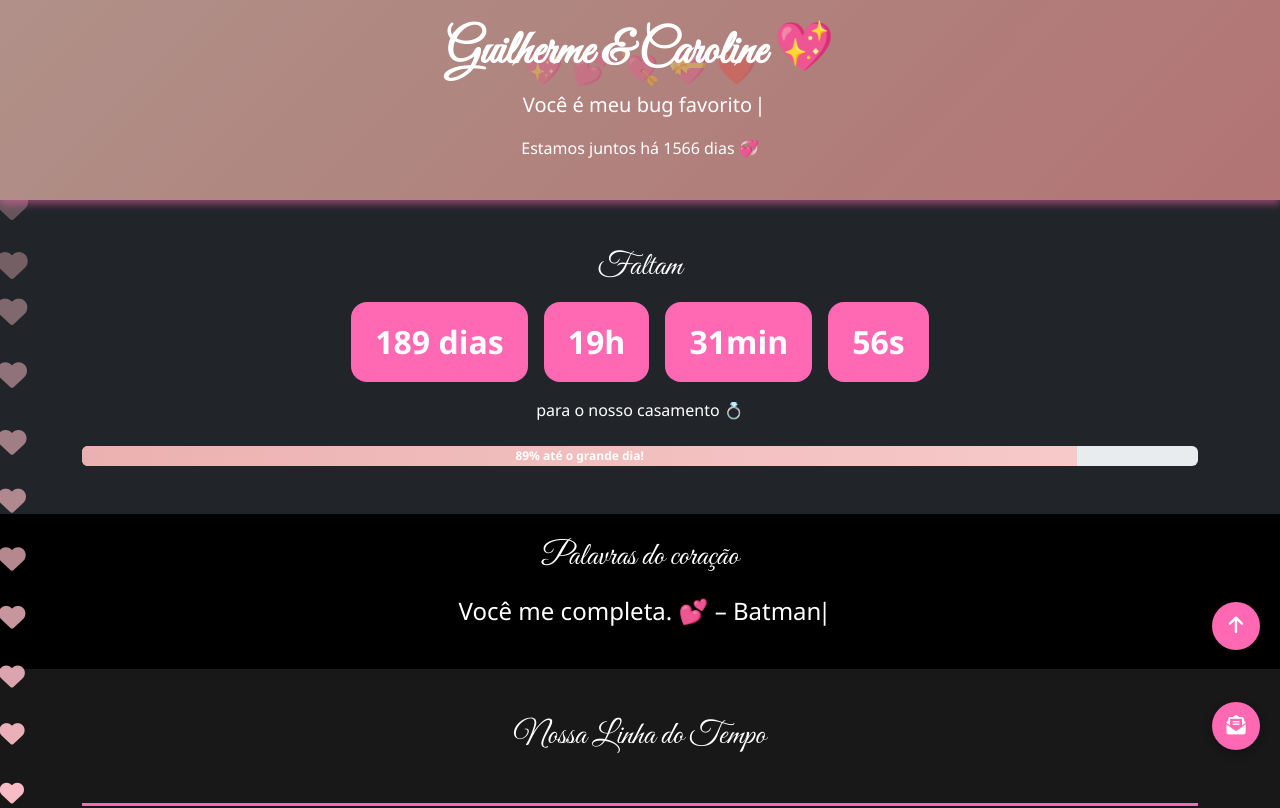
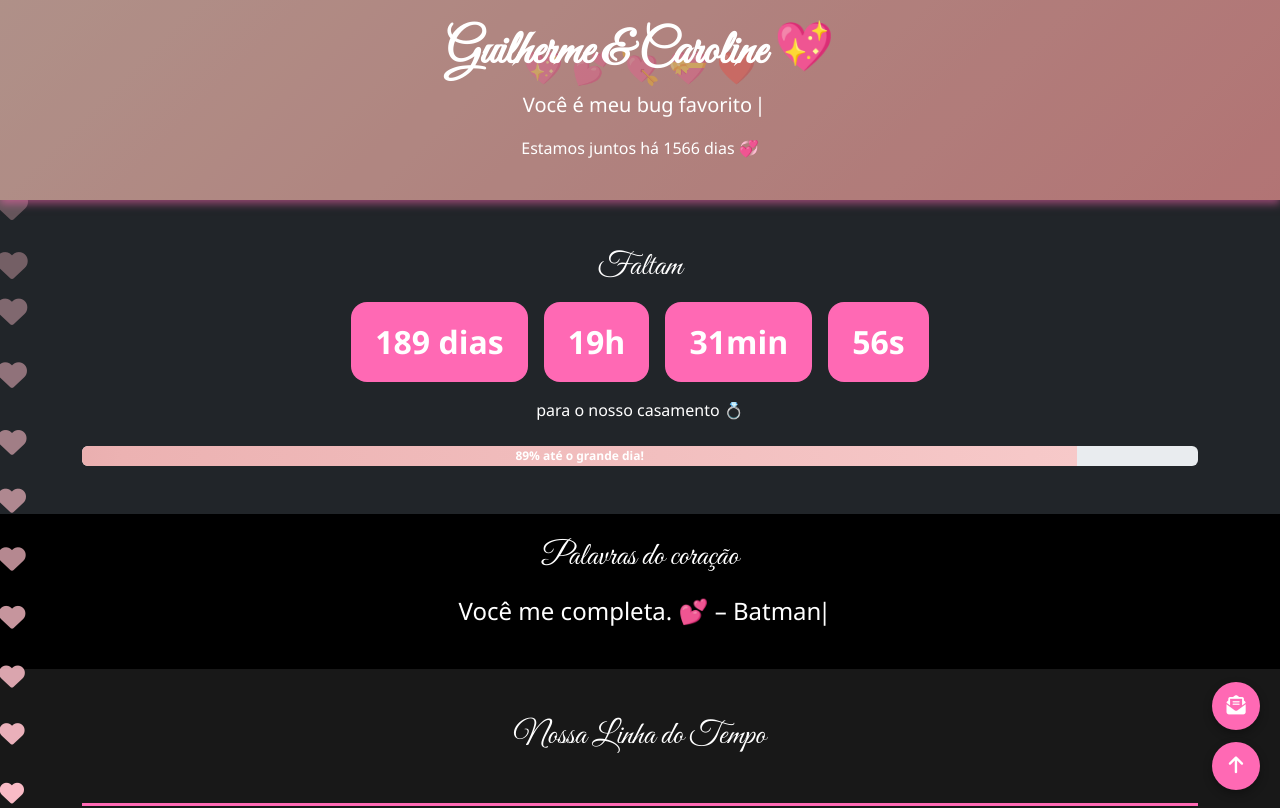
Before and after one commit to GuilhermeDuarte14511/SiteMeuAmor, a plain HTML site: page index.html in a window 1280 px wide. Shown: the top 808 px of the page. Drawn offline with nearby package versions, Linux system fonts and the light colour scheme.

Commit message:
Add files via upload

```diff
--- a/style.css
+++ b/style.css
@@ -333,10 +333,8 @@ body {
     transition: all 0.3s;
   }
 
-  #btn-top { bottom: 150px; }
-  #btn-music { bottom: 100px; }
-  #btn-love-message { bottom: 50px; }
-  #btn-theme-toggle { bottom: 200px; }
+  #btn-top { bottom: 10px; }
+  #btn-love-message { bottom: 70px; }
 
   #btn-top:hover,
   #btn-music:hover,
```
